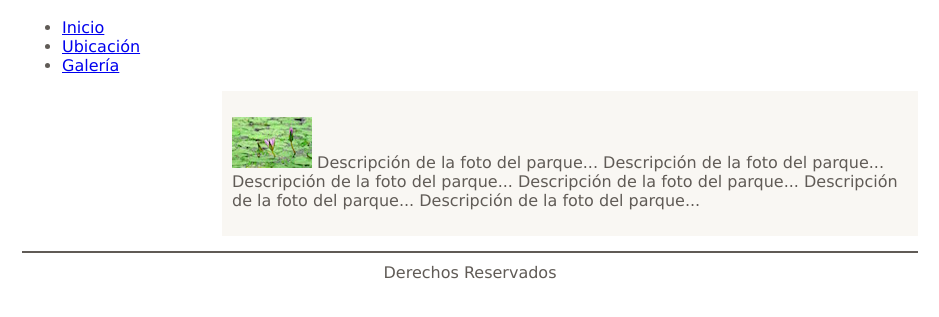
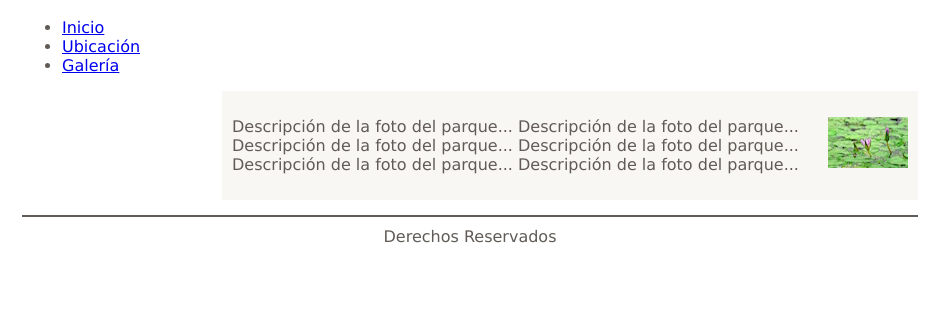
Before and after one commit to lpizarro2391/Flujo-y-Poscicionamiento-de-cajas, a plain HTML site: page index.html in a window 1280 px wide. Shown: the part 59-376 px from the top of the page, without its empty margins (170-1109 px from the left). Drawn offline with Linux system fonts and the light colour scheme.

Commit message:
Coloca a la imagen que esta dentro del párrafo del contenido un float:right para que se mezcle con el contenido y de la apariencia que queremos. #contenido p img { float: right; }

```diff
--- a/css/estilos.css
+++ b/css/estilos.css
@@ -28,3 +28,6 @@ footer {
 	margin-top: 15px;
 	text-align: center;
 }
+#contenido p img{
+	float: right;
+}
```
